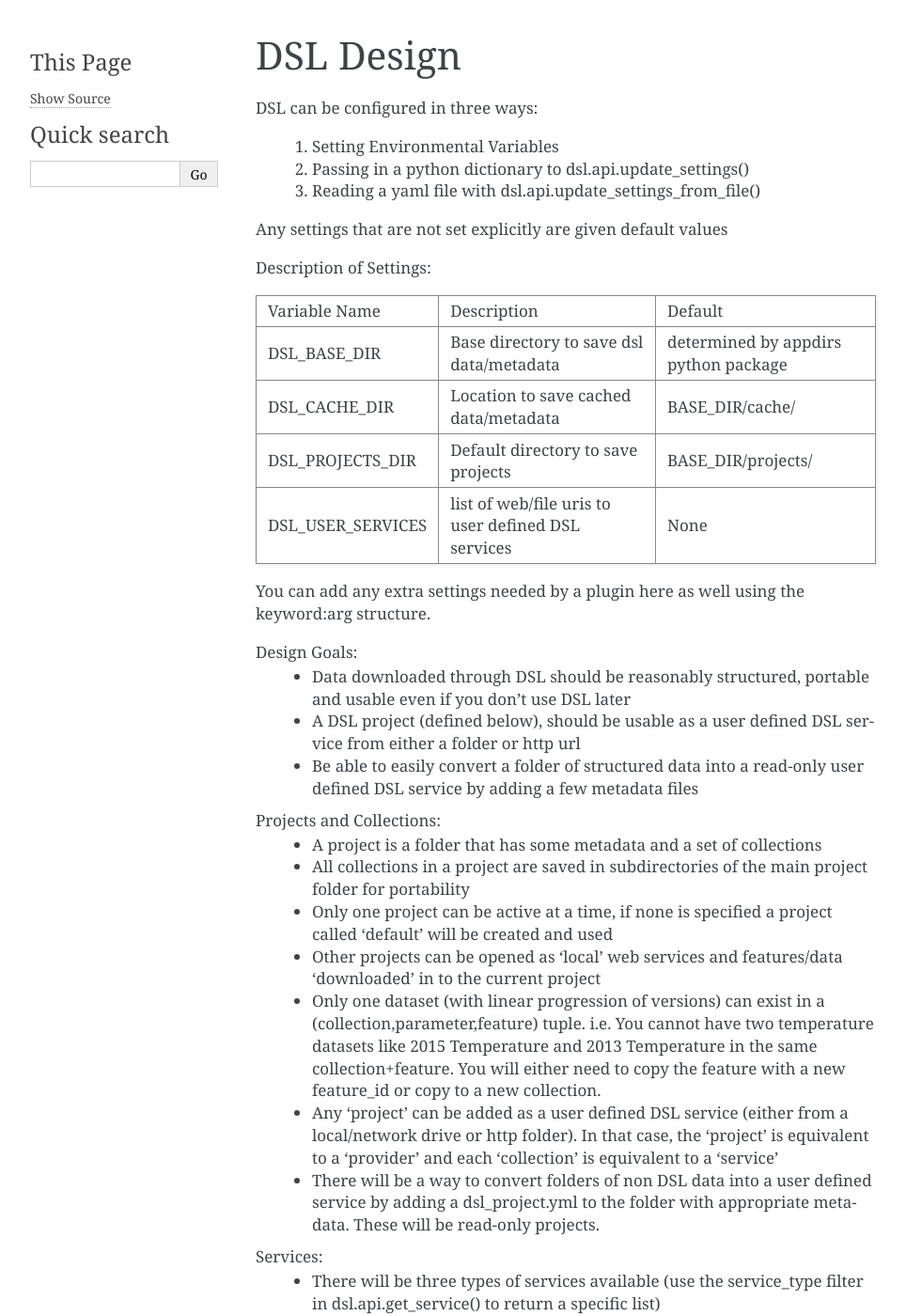
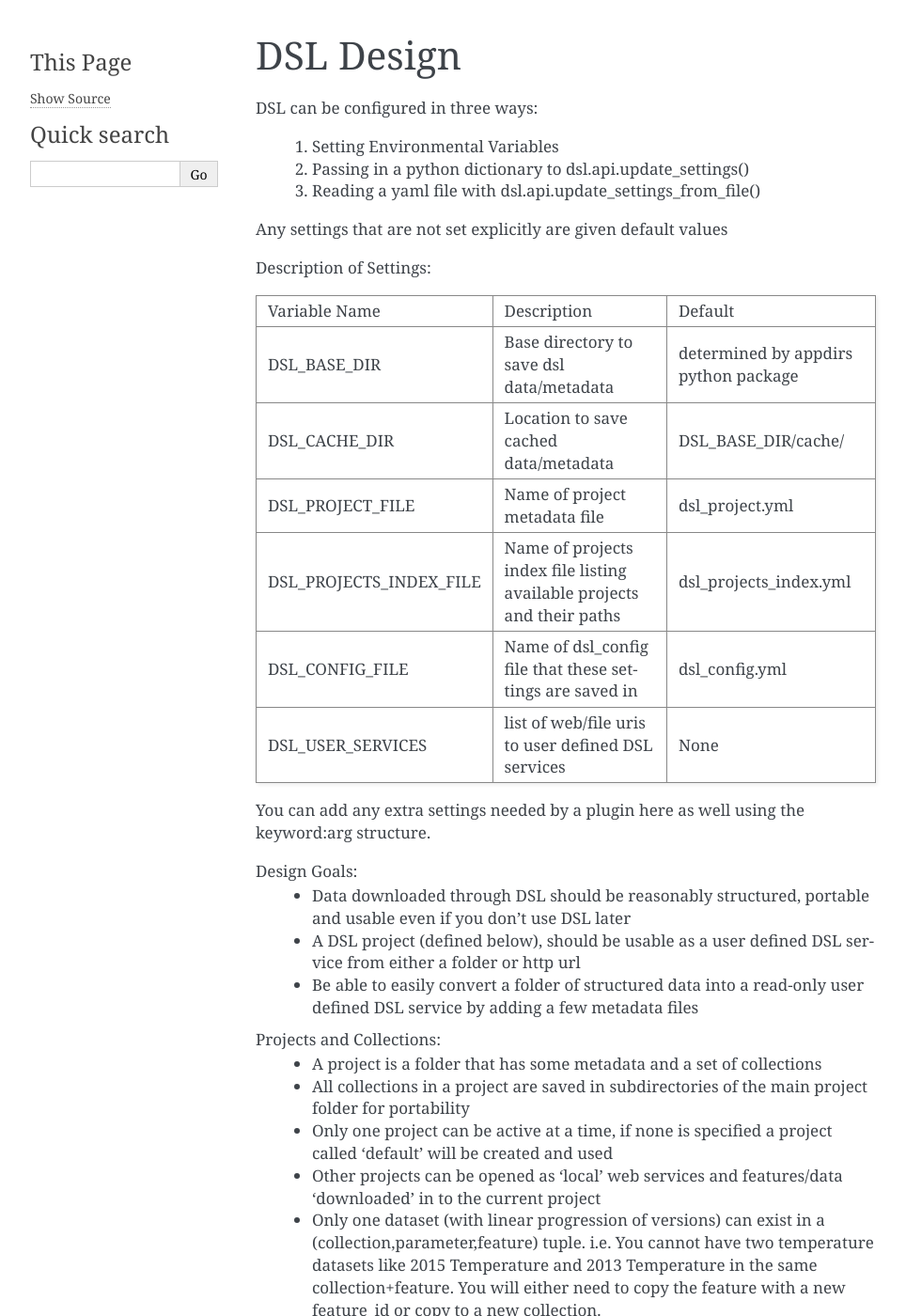
Before and after one commit to erdc/quest, a Sphinx documentation site: the page built from docs/design.rst, in a window 1280 px wide and 1400 px high. Shown: the whole window at 94% size, without its empty margins (148-1112 px from the left). Built offline with Sphinx 7.4.7, drawn with Linux system fonts in a browser that asks for light colours; some of the changed text lies outside the part shown.

Commit message:
add parameter documentation to design doc

```diff
--- a/docs/design.rst
+++ b/docs/design.rst
@@ -15,8 +15,10 @@ Description of Settings:
 Variable Name           Description                                                             Default
 ----------------------- ----------------------------------------------------------------------- ------------------------------------
 DSL_BASE_DIR            Base directory to save dsl data/metadata                                determined by appdirs python package
-DSL_CACHE_DIR           Location to save cached data/metadata                                   BASE_DIR/cache/
-DSL_PROJECTS_DIR        Default directory to save projects                                      BASE_DIR/projects/
+DSL_CACHE_DIR           Location to save cached data/metadata                                   DSL_BASE_DIR/cache/
+DSL_PROJECT_FILE        Name of project metadata file                                           dsl_project.yml
+DSL_PROJECTS_INDEX_FILE Name of projects index file listing available projects and their paths  dsl_projects_index.yml
+DSL_CONFIG_FILE         Name of dsl_config file that these settings are saved in                dsl_config.yml
 DSL_USER_SERVICES       list of web/file uris to user defined DSL services                      None
 ======================= ======================================================================= ====================================
 
@@ -44,6 +46,17 @@ Services:
         - geo-seamless: This is for seamless datasets. There is no get_features function. Instead you pass a geometric feature (bbox, line etc) to the service and the data is extracted and returned (eg. GEBCO Global Bathymetry data)
         - geo-typical: This had features, by the features do not have geometry defined. Will function the same as geo-discrete. Will need to add a tag based search option.
 
+Parameters:
+  - external_name: what it is called in the service
+  - external_vocabulary: what the external vocab is
+  - vdatum: vertical datum if relevant
+  - long_name: display name
+  - standard_name: dsl name, i.e air_temperature:daily:max
+  - vocabulary: ERDC Environmental Simulator
+  - units: m
+  - concept: air_temperature
+  - frequency: hourly, daily, etc
+  - statistic: instantaneous, mean, min, max etc
 
 Example Directory Structure::
 
```
Also changed, not shown: other parts of docs/design.rst (+1 -1 lines).
